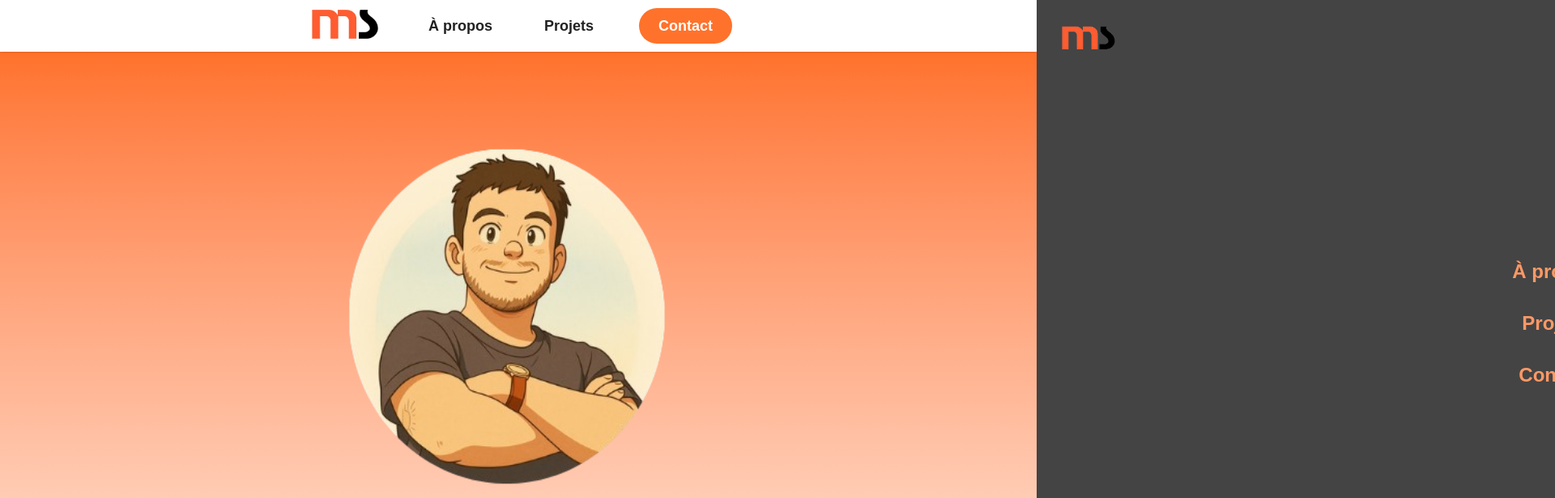
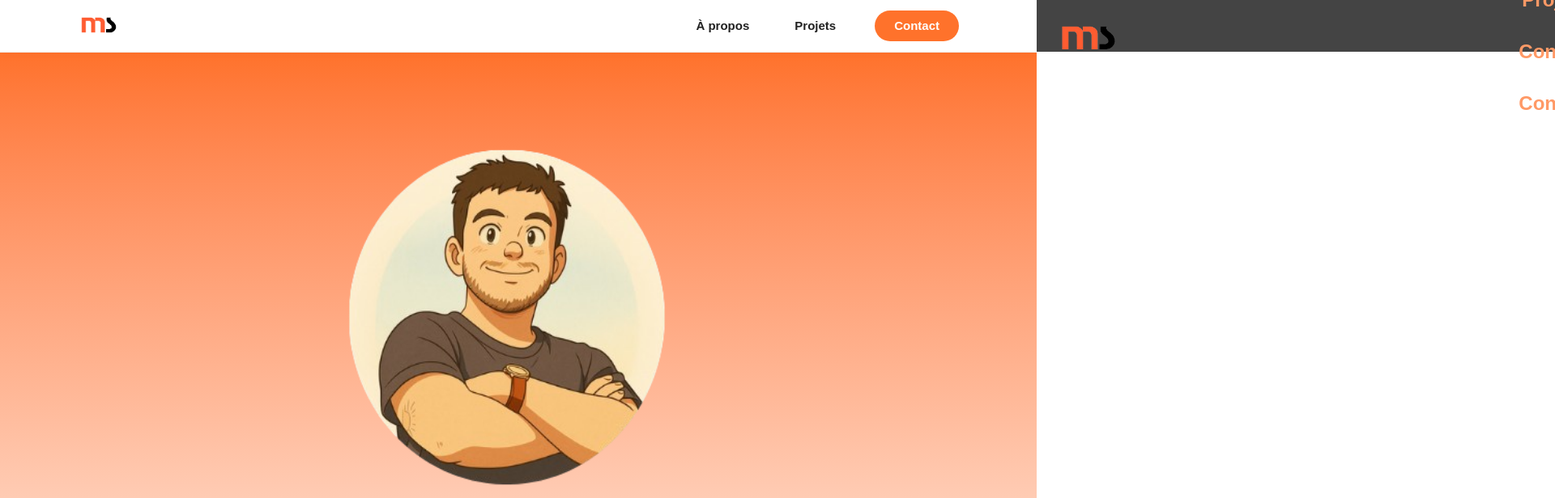
Before and after one commit to MathScic/MS-Portfolio-1.1, a Next.js app: page / in a window 1280 px wide. Shown: the top 616 px of the page at 81% size, 1920 px wide, since content can reach past the window. Built offline with nearby package versions, Linux system fonts and the light colour scheme.

Commit message:
commit Header

```diff
--- a/src/app/components/Header.tsx
+++ b/src/app/components/Header.tsx
@@ -1,6 +1,7 @@
 "use client";
 
 import Link from "next/link";
+import Image from "next/image";
 import { useState } from "react";
 import BurgerMenu from "./BurgerMenu";
 
@@ -8,64 +9,75 @@ export default function Header() {
   const [open, setOpen] = useState(false);
 
   const links = [
-    { href: "#about", label: "À propos" },
-    { href: "#projects", label: "Projets" },
+    { href: "/about", label: "À propos" },
+    { href: "/projects", label: "Projets" },
+    { href: "/contact", label: "Contact" },
   ];
 
   return (
-    <header className="sticky top-0 z-50 bg-white shadow-sm">
-      <nav className="flex h-16 items-center justify-between px-4 md:mx-20 lg:mx-90">
+    <header className="sticky top-0 z-50 bg-white/95 backdrop-blur border-b border-gray-100 shadow-[0_1px_10px_rgba(0,0,0,0.03)]">
+      <nav className="mx-auto flex h-16 max-w-6xl items-center justify-between px-4 sm:px-6 lg:px-8">
         {/* Logo */}
-        <Link href="/" className="flex items-center gap-1">
-          <img src="/images/logo.png" alt="Logo MS" width={100} height={60} />
+        <Link
+          href="/"
+          aria-label="Accueil — MS Portfolio"
+          className="flex items-center"
+        >
+          <Image
+            src="/images/logo.png"
+            alt="MS"
+            width={120}
+            height={40}
+            priority
+            className="h-8 w-auto"
+          />
         </Link>
 
-        {/* Desktop nav */}
-        <div className="hidden md:flex items-center gap-12">
+        {/* Liens desktop */}
+        <div className="hidden md:flex items-center gap-10">
           <Link
             href="/about"
-            className="px-2 py-1 text-lg font-semibold text-[#222] hover:opacity-80"
+            className="px-2 py-1 text-[15px] font-semibold text-[#222] hover:opacity-80"
           >
             À propos
           </Link>
           <Link
             href="/projects"
-            className="px-2 py-1 text-lg font-semibold text-[#222] hover:opacity-80"
+            className="px-2 py-1 text-[15px] font-semibold text-[#222] hover:opacity-80"
           >
             Projets
           </Link>
           <Link
             href="/contact"
-            className="inline-flex items-center px-6 py-2 text-lg font-semibold rounded-full
-                       bg-[#FF722B] text-white hover:bg-[#222] hover:text-[#ff9966] transition-colors"
+            className="inline-flex items-center rounded-full bg-[#FF722B] px-6 py-2 text-[15px] font-semibold text-white transition-colors hover:bg-[#222] hover:text-[#FF9966]"
           >
             Contact
           </Link>
         </div>
 
-        {/* Burger Menu */}
+        {/* Burger mobile */}
         <button
-          className="md:hidden inline-flex h-10 w-10 items-center justify-center rounded-md border border-gray-300"
+          type="button"
           aria-label="Ouvrir le menu"
           onClick={() => setOpen(true)}
+          className="md:hidden inline-flex h-10 w-10 items-center justify-center rounded-md border border-gray-300"
         >
           <svg
-            className="text-[#222]"
+            viewBox="0 0 24 24"
             width="20"
             height="20"
-            viewBox="0 0 24 24"
+            className="text-[#222]"
             fill="none"
             stroke="currentColor"
+            strokeWidth="2"
+            strokeLinecap="round"
           >
-            <path
-              d="M3 6h18M3 12h18M3 18h18"
-              strokeWidth="2"
-              strokeLinecap="round"
-            />
+            <path d="M3 6h18M3 12h18M3 18h18" />
           </svg>
         </button>
       </nav>
 
+      {/* Panneau mobile */}
       <BurgerMenu open={open} onClose={() => setOpen(false)} links={links} />
     </header>
   );
```
